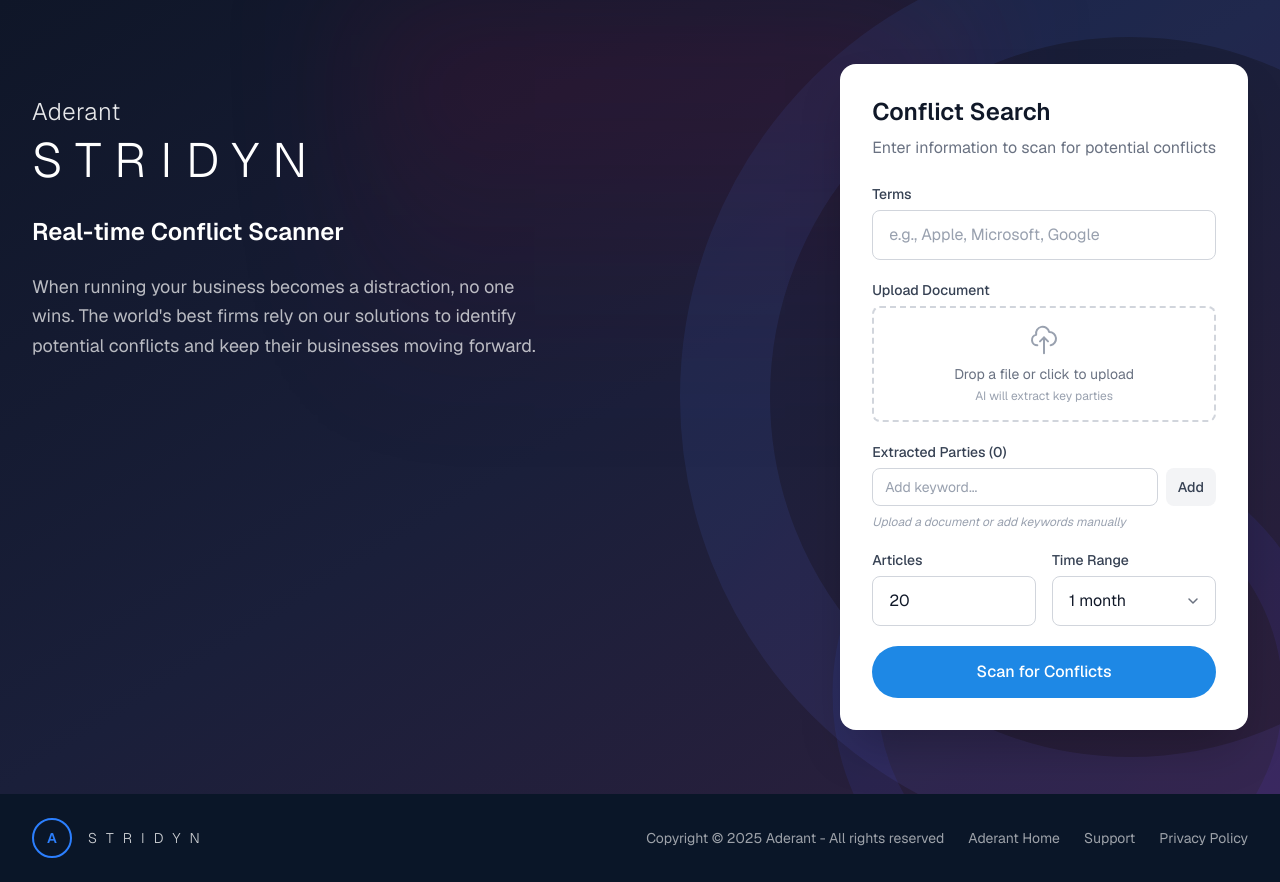
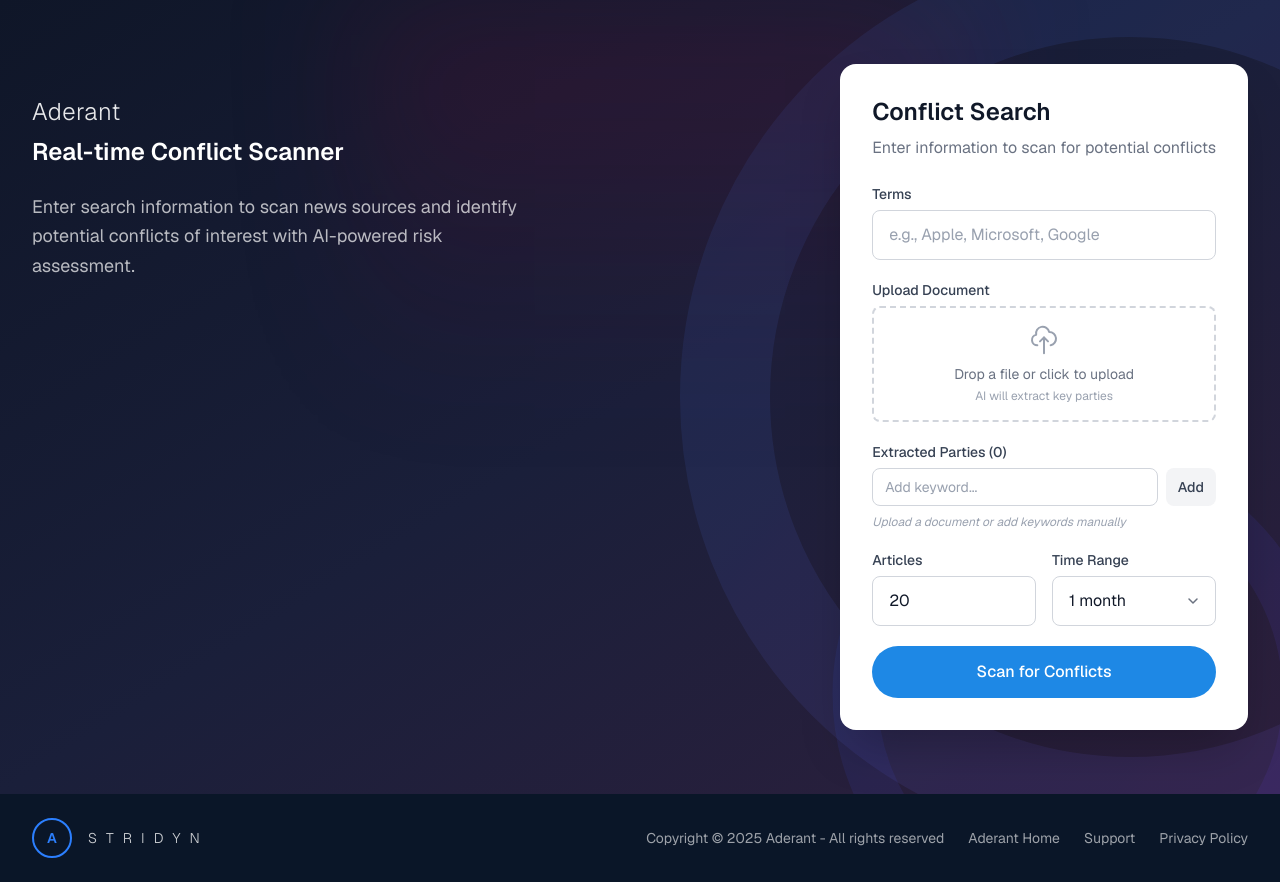
Before and after one commit to Aderant-Innovate-AKL/realtime-conflict-scanner-v3, a Next.js app in the folder sample-app/: page / in a window 1280 px wide. Built offline with nearby package versions, Linux system fonts and the light colour scheme.

Commit message:
Change introduction

```diff
--- a/sample-app/src/app/page.tsx
+++ b/sample-app/src/app/page.tsx
@@ -258,16 +258,15 @@ export default function ConflictScanner() {
                   Aderant
                 </span>
               </div>
-              <h1 className="text-5xl font-light tracking-[0.3em] text-white mb-8">
+              {/* <h1 className="text-5xl font-light tracking-[0.3em] text-white mb-8">
                 STRIDYN
-              </h1>
+              </h1> */}
               <h2 className="text-2xl font-semibold text-white mb-6">
                 Real-time Conflict Scanner
               </h2>
               <p className="text-white/70 text-lg leading-relaxed max-w-lg">
-                When running your business becomes a distraction, no one wins.
-                The world&apos;s best firms rely on our solutions to identify
-                potential conflicts and keep their businesses moving forward.
+                Enter search information to scan news sources and identify potential
+              conflicts of interest with AI-powered risk assessment.
               </p>
             </div>
 
```
